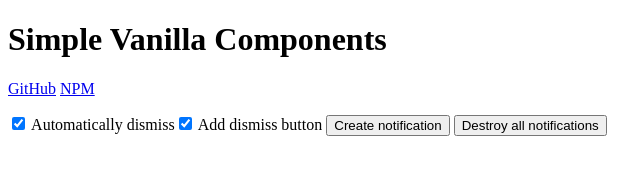
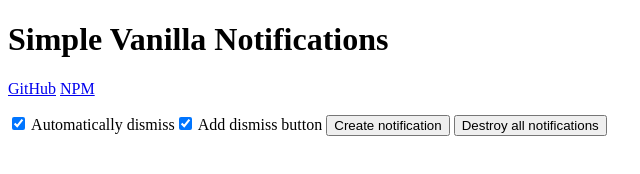
Before and after one commit to zadeviggers/Simple-Vanilla-Notifications, a website built with Vite: page index.html in a window 1280 px wide. Shown: the full height of the page, 0-640 px from the left. Built offline with nearby package versions, Linux system fonts and the light colour scheme.

Commit message:
Fix demo title

```diff
--- a/index.html
+++ b/index.html
@@ -3,10 +3,10 @@
 	<head>
 		<meta charset="UTF-8" />
 		<meta name="viewport" content="width=device-width, initial-scale=1.0" />
-		<title>Simple Vanilla Components</title>
+		<title>Simple Vanilla Notifications</title>
 	</head>
 	<body>
-		<h1>Simple Vanilla Components</h1>
+		<h1>Simple Vanilla Notifications</h1>
 		<p>
 			<a href="https://github.com/zadeviggers/Simple-Vanilla-Notifications"
 				>GitHub</a
```
